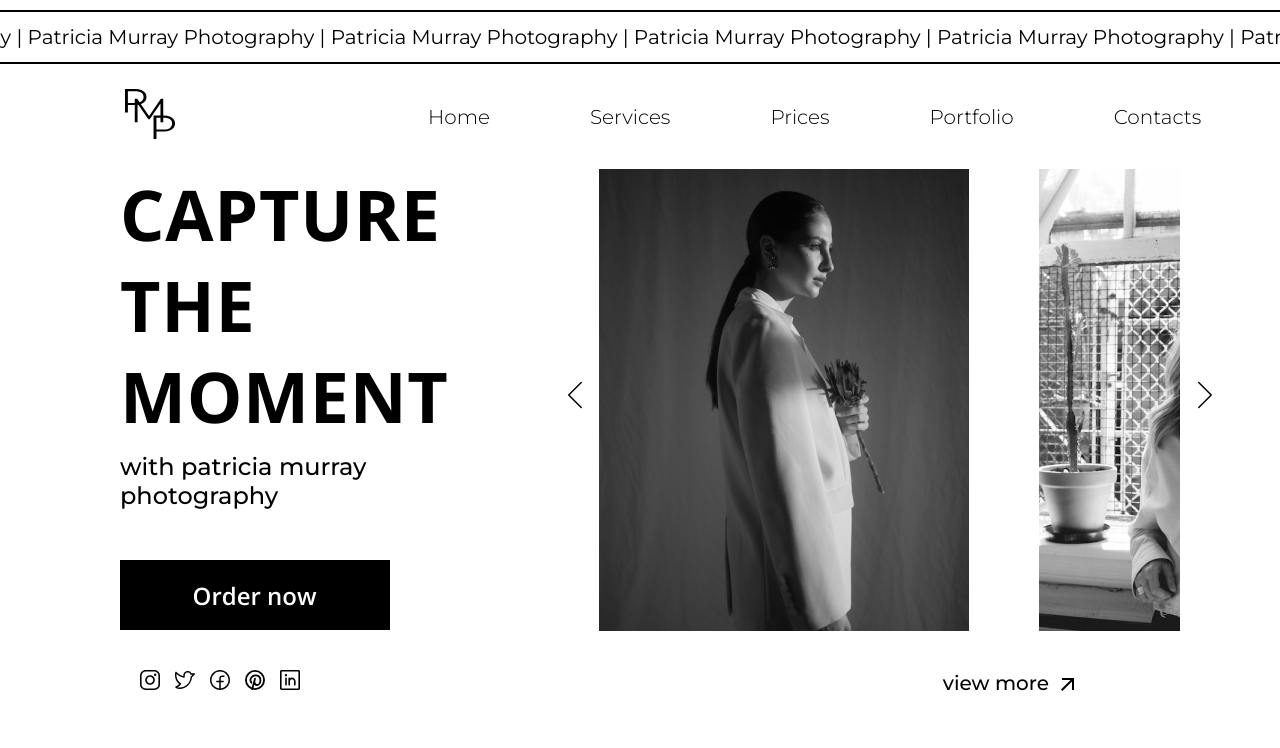
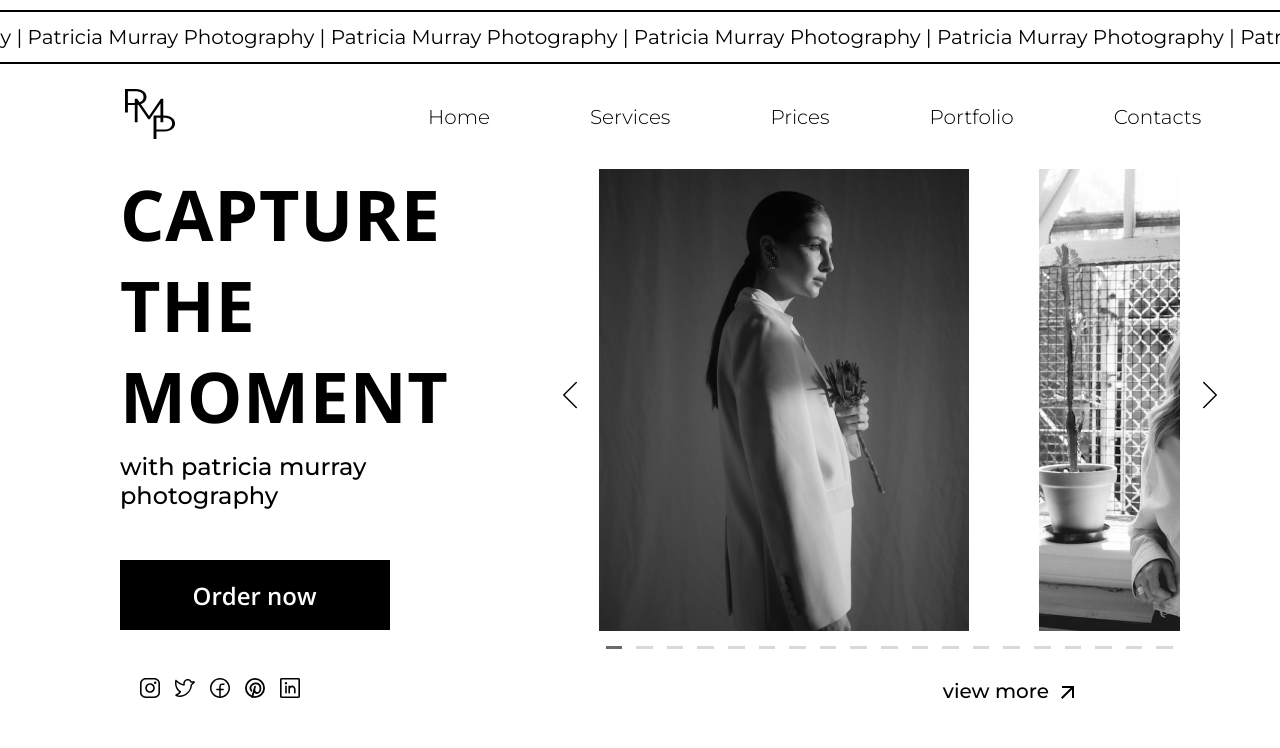
Before and after one commit to aaavramenk0/Paris-mountain-photographer, a website: page index.html in a window 1280 px wide. Shown: the top 748 px of the page. Drawn offline with nearby package versions, Linux system fonts and the light colour scheme.

Commit message:
Changed slider dots

```diff
--- a/css/style.css
+++ b/css/style.css
@@ -122,7 +122,25 @@ body {
     display: flex;
     justify-content: space-between;
     padding-bottom: 10px;
-    cursor: grab;
+    /* cursor: grab; */
+}
+.bottom-nav {
+    width: 100%;
+    display: flex;
+    justify-content: center;
+}
+.dots {
+    width: 28px;
+    height: 3px;
+    margin: 5px 7px 0px;
+    background-color: rgba(217, 217, 217, 1);
+}
+.dots:hover{
+    background-color: rgba(107, 107, 107, 1);
+    cursor: pointer;
+}
+.active-dot {
+    background-color: rgba(107, 107, 107, 1);
 }
 /* Scroll bar styling*/
 .slide-div::-webkit-scrollbar {
@@ -130,6 +148,8 @@ body {
     background-color: rgb(201, 201, 201);
     padding-top: 10px;
     border-radius: 15px;
+    /* hiding the scroll bar */
+    display: none;
 }
 .slide-div::-webkit-scrollbar-thumb {
     background: rgb(136, 136, 136);
@@ -152,10 +172,10 @@ body {
     top: 370px;
 }
 .prev {
-    left: 550px;
+    left: 545px;
 }
 .next {
-    right: 50px;
+    right: 45px;
 }
 
 .social-media-div {
--- a/index.html
+++ b/index.html
@@ -55,7 +55,29 @@
                 <img src="img/slider/photo19.jpg" alt="" class="slider-photo">
             </div>
             <a class="next"><img src="img/slider/arrows/arrow-right.svg" alt=""></a>
+            <div class="bottom-nav">
+                <span class="dots active-dot"></span>
+                <span class="dots"></span>
+                <span class="dots"></span>
+                <span class="dots"></span>
+                <span class="dots"></span>
+                <span class="dots"></span>
+                <span class="dots"></span>
+                <span class="dots"></span>
+                <span class="dots"></span>
+                <span class="dots"></span>
+                <span class="dots"></span>
+                <span class="dots"></span>
+                <span class="dots"></span>
+                <span class="dots"></span>
+                <span class="dots"></span>
+                <span class="dots"></span>
+                <span class="dots"></span>
+                <span class="dots"></span>
+                <span class="dots"></span>
+            </div>
         </div>
+
     </section>
 
     <section class="wrapper social-media-div">
--- a/js/slider.js
+++ b/js/slider.js
@@ -2,18 +2,19 @@ const slideDiv = document.querySelector('.slide-div')
 const prevArrow = document.querySelector('.prev')
 const nextArrow = document.querySelector('.next')
 const imgs = document.querySelectorAll('.slider-photo')
-
+const dots = document.querySelectorAll('.dots')
 
 /* Scroll animation for arrows */
 prevArrow.addEventListener("click", () => {
-    slideDiv.scrollLeft -= 440;
+  slideDiv.scrollLeft -= imgs[0].offsetWidth + 70;
 })
 nextArrow.addEventListener("click", () => {
-    slideDiv.scrollLeft += 440;
+  slideDiv.scrollLeft += imgs[0].offsetWidth + 70;
 })
 
+
 /* Draggable scroll for slider */
-let isDown = false;
+/* let isDown = false;
 let startX;
 let scrollLeft;
 
@@ -22,6 +23,7 @@ slideDiv.addEventListener('mousedown', (e) => {
   startX = e.pageX - slideDiv.offsetLeft;
   slideDiv.style.cursor = "grabbing";
   scrollLeft = slideDiv.scrollLeft;
+
 });
 slideDiv.addEventListener('mouseleave', () => {
   isDown = false;
@@ -38,4 +40,6 @@ slideDiv.addEventListener('mousemove', (e) => {
   let x = e.pageX - slideDiv.offsetLeft;
   let walk = (x - startX) * 3; //scroll-speed
   slideDiv.scrollLeft = scrollLeft - walk;
-});
+}); */
+
+/* Dots navigation */
```
